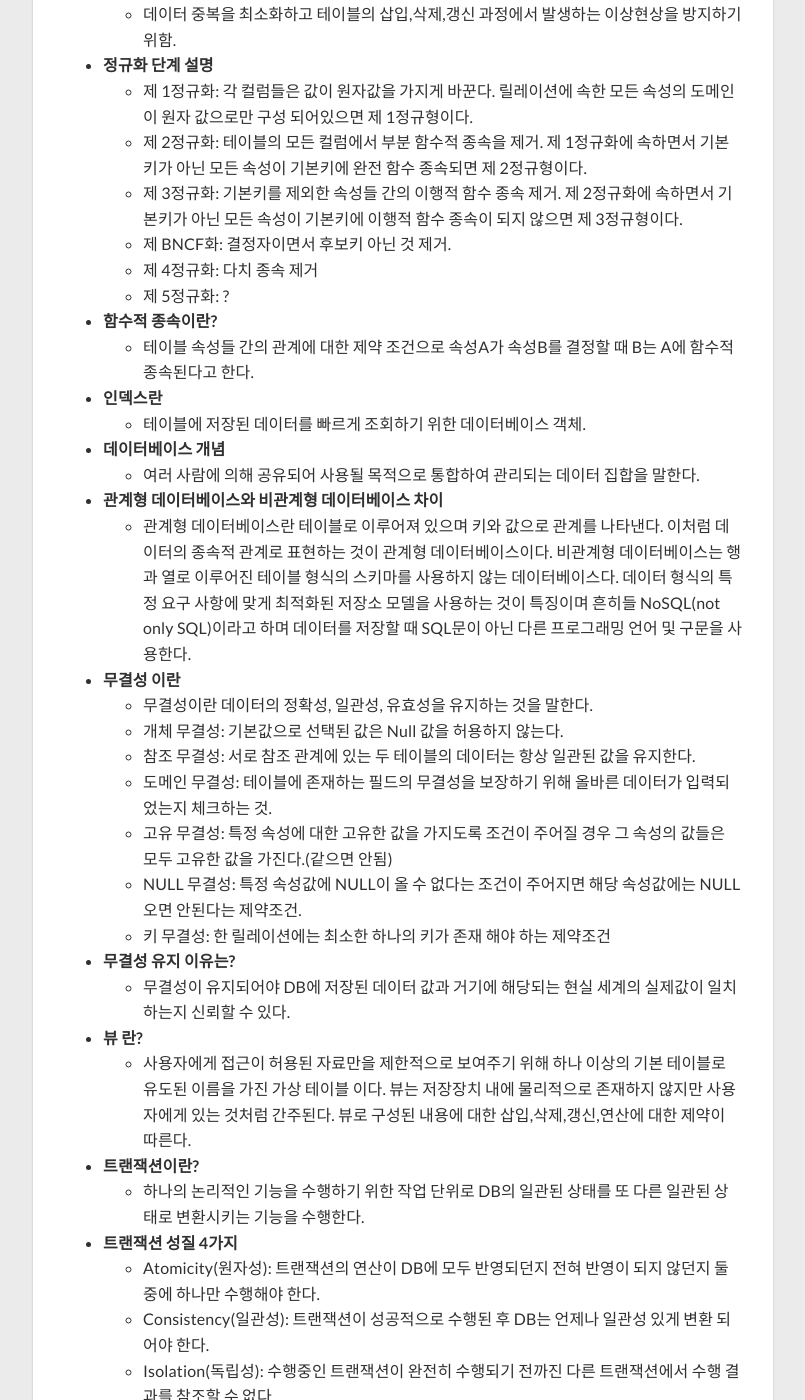
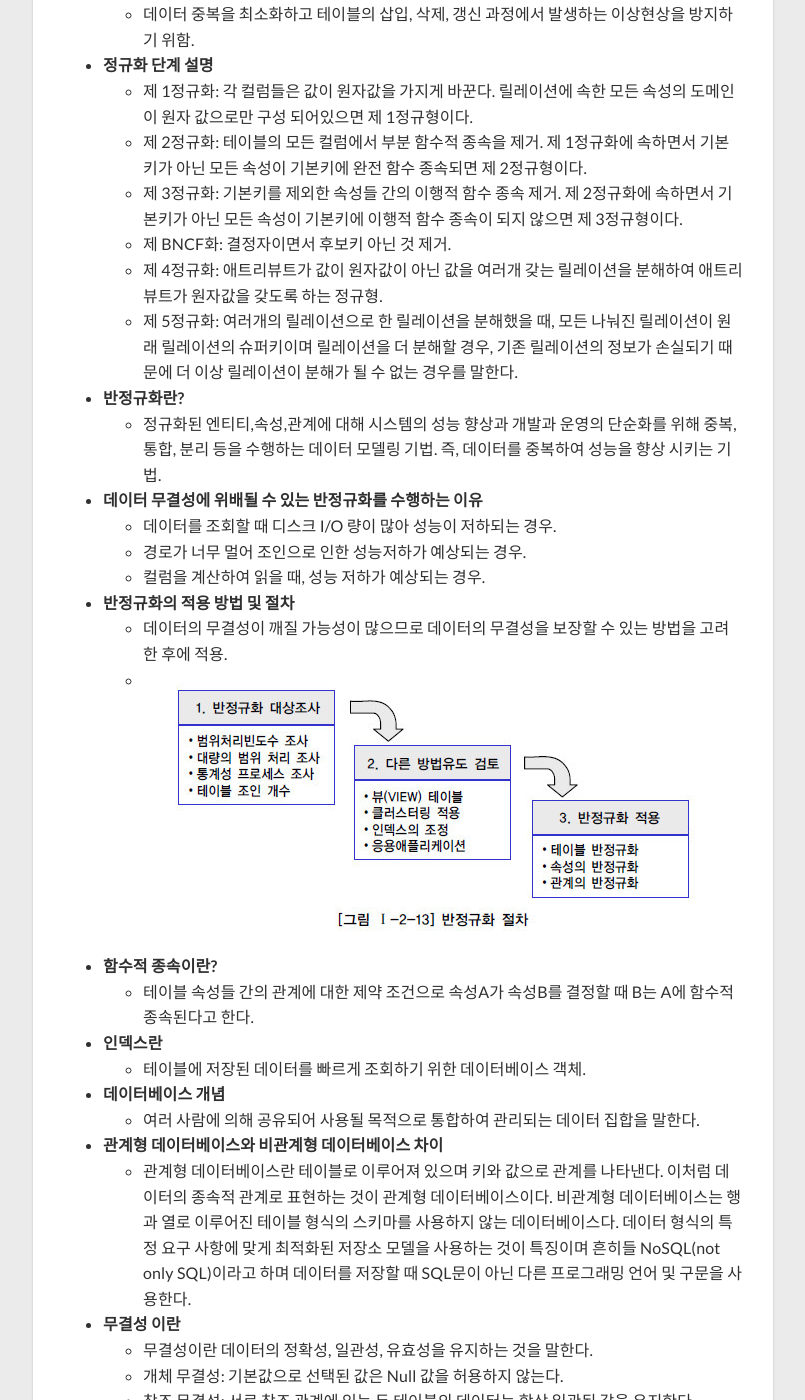
Before and after one commit to jun7343/jun7343.github.io, a Jekyll site: the page built from _posts/2020-11-28-database-interview.md, in a window 1280 px wide and 1400 px high, scrolled down 675 px. Shown: the whole window, without its empty margins (237-1042 px from the left). Built offline with Jekyll 4.4.1, drawn with Linux system fonts in a browser that asks for light colours; nearby versions of some CDN libraries; comment, search, counter and statistics services are not loaded; some of the changed text lies outside the part shown.

Commit message:
데이터베이스 질문 내용 수정 및 추가

```diff
--- a/_posts/2020-11-28-database-interview.md
+++ b/_posts/2020-11-28-database-interview.md
@@ -16,14 +16,23 @@ tags:
   - 개념 스키마(전체적인 뷰): 데이터베이스의 전체적인 논리적 구조로서, 모든 응용 프로그램이나 사용자들이 필요로 하는 데이터를 종합한 조직 전체의 데이터베이스로 하나만 존재한다.
   - 내부 스키마(저장 스키마): 물리적 저장장치의 입장에서 본 데이터베이스 구조로, 물리적인 저장장치와 밀접한 계층이다.
 - **정규화란?**
-  - 데이터 중복을 최소화하고 테이블의 삽입,삭제,갱신 과정에서 발생하는 이상현상을 방지하기 위함.
+  - 데이터 중복을 최소화하고 테이블의 삽입, 삭제, 갱신 과정에서 발생하는 이상현상을 방지하기 위함.
 - **정규화 단계 설명**
   - 제 1정규화: 각 컬럼들은 값이 원자값을 가지게 바꾼다. 릴레이션에 속한 모든 속성의 도메인이 원자 값으로만 구성 되어있으면 제 1정규형이다.
   - 제 2정규화: 테이블의 모든 컬럼에서 부분 함수적 종속을 제거. 제 1정규화에 속하면서 기본키가 아닌 모든 속성이 기본키에 완전 함수 종속되면 제 2정규형이다.
   - 제 3정규화: 기본키를 제외한 속성들 간의 이행적 함수 종속 제거. 제 2정규화에 속하면서 기본키가 아닌 모든 속성이 기본키에 이행적 함수 종속이 되지 않으면 제 3정규형이다.
   - 제 BNCF화: 결정자이면서 후보키 아닌 것 제거.
-  - 제 4정규화: 다치 종속 제거
-  - 제 5정규화: ?
+  - 제 4정규화: 애트리뷰트가 값이 원자값이 아닌 값을 여러개 갖는 릴레이션을 분해하여 애트리뷰트가 원자값을 갖도록 하는 정규형.
+  - 제 5정규화: 여러개의 릴레이션으로 한 릴레이션을 분해했을 때, 모든 나눠진 릴레이션이 원래 릴레이션의 슈퍼키이며 릴레이션을 더 분해할 경우, 기존 릴레이션의 정보가 손실되기 때문에 더 이상 릴레이션이 분해가 될 수 없는 경우를 말한다.
+- **반정규화란?**
+  - 정규화된 엔티티,속성,관계에 대해 시스템의 성능 향상과 개발과 운영의 단순화를 위해 중복, 통합, 분리 등을 수행하는 데이터 모델링 기법. 즉, 데이터를 중복하여 성능을 향상 시키는 기법.
+- **데이터 무결성에 위배될 수 있는 반정규화를 수행하는 이유**
+  - 데이터를 조회할 때 디스크 I/O 량이 많아 성능이 저하되는 경우.
+  - 경로가 너무 멀어 조인으로 인한 성능저하가 예상되는 경우.
+  - 컬럼을 계산하여 읽을 때, 성능 저하가 예상되는 경우.
+- **반정규화의 적용 방법 및 절차**
+  - 데이터의 무결성이 깨질 가능성이 많으므로 데이터의 무결성을 보장할 수 있는 방법을 고려한 후에 적용.
+  - <img src="/assets/images/interview/database-interview/de-normalization.jpg">
 - **함수적 종속이란?**
   - 테이블 속성들 간의 관계에 대한 제약 조건으로 속성A가 속성B를 결정할 때 B는 A에 함수적 종속된다고 한다.
 - **인덱스란**
@@ -43,7 +52,7 @@ tags:
 - **무결성 유지 이유는?**
   - 무결성이 유지되어야 DB에 저장된 데이터 값과 거기에 해당되는 현실 세계의 실제값이 일치하는지 신뢰할 수 있다.
 - **뷰 란?**
-  - 사용자에게 접근이 허용된 자료만을 제한적으로 보여주기 위해 하나 이상의 기본 테이블로 유도된 이름을 가진 가상 테이블 이다. 뷰는 저장장치 내에 물리적으로 존재하지 않지만 사용자에게 있는 것처럼 간주된다. 뷰로 구성된 내용에 대한 삽입,삭제,갱신,연산에 대한 제약이 따른다.
+  - 사용자에게 접근이 허용된 자료만을 제한적으로 보여주기 위해 하나 이상의 기본 테이블로 유도된 이름을 가진 가상 테이블 이다. 뷰는 저장장치 내에 물리적으로 존재하지 않지만 사용자에게 있는 것처럼 간주된다. 뷰로 구성된 내용에 대한 삽입, 삭제, 갱신, 연산에 대한 제약이 따른다.
 - **트랜잭션이란?**
   - 하나의 논리적인 기능을 수행하기 위한 작업 단위로 DB의 일관된 상태를 또 다른 일관된 상태로 변환시키는 기능을 수행한다.
 - **트랜잭션 성질 4가지**
@@ -100,3 +109,4 @@ tags:
 - [Database 면접 질문 -피아노치는 개발자](https://kadamon.tistory.com/21)
 - [트랜잭션 격리 수준(isolation level) - joon92](https://joont92.github.io/db/%ED%8A%B8%EB%9E%9C%EC%9E%AD%EC%85%98-%EA%B2%A9%EB%A6%AC-%EC%88%98%EC%A4%80-isolation-level/)
 - [트랜잭션, 트랜잭션 격리수준(Isolation Level) - wmJun](https://feco.tistory.com/45)
+- [반정규화의 개념, 수행이유 및 절차 - _Yeony](https://haloworld.tistory.com/19)
```
Also changed, not shown: assets/images/interview/database-interview/de-normalization.jpg (added).
